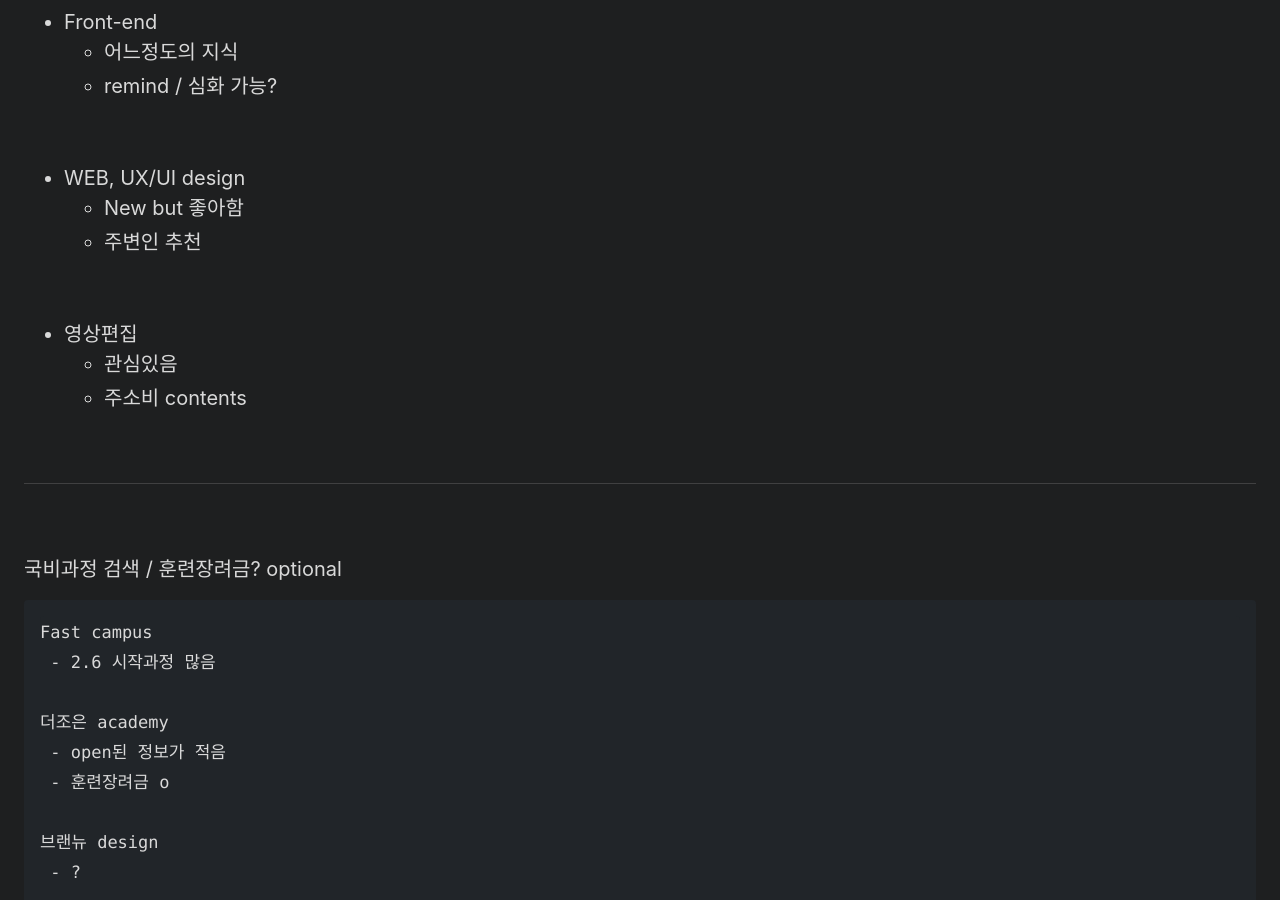
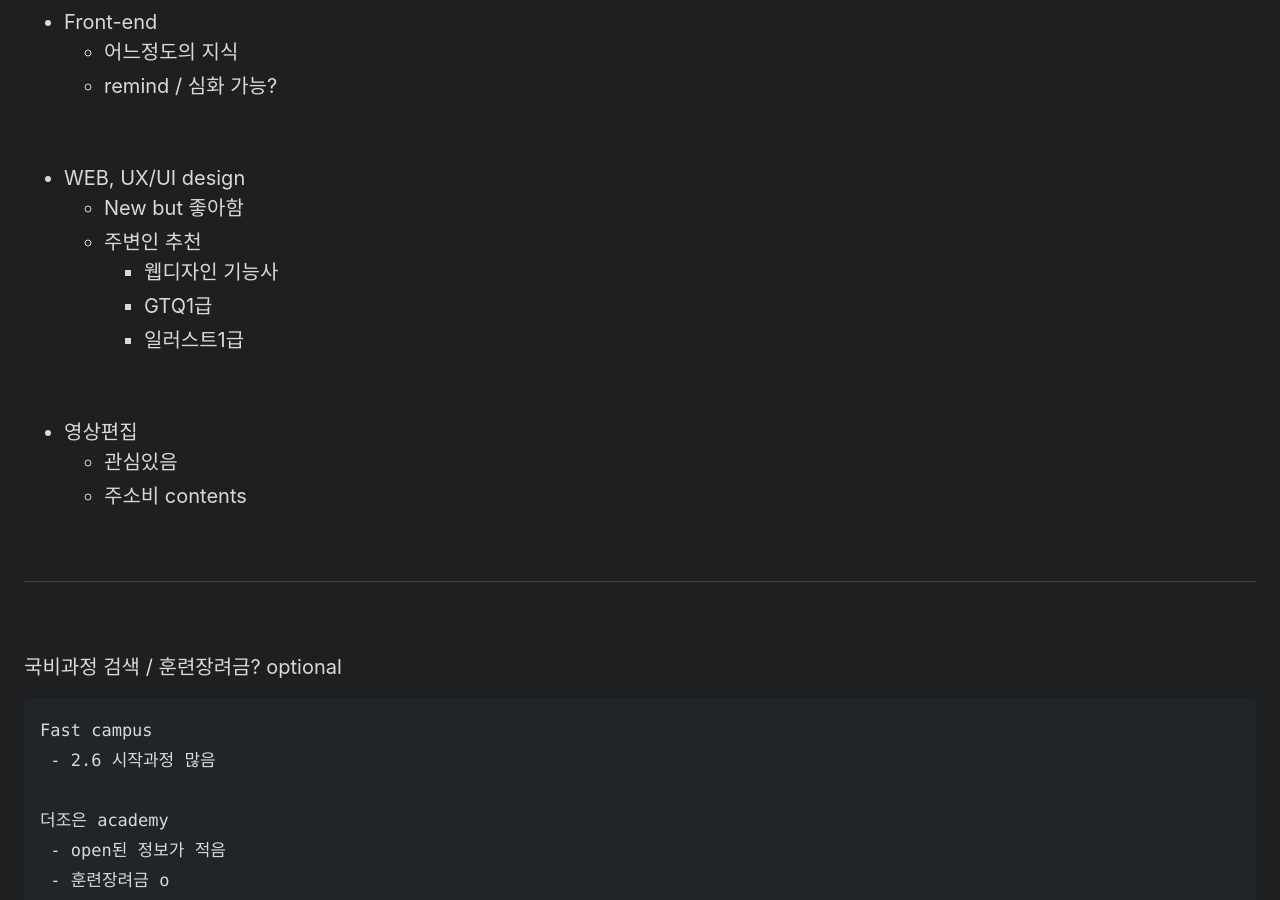
Before and after one commit to Dev-Dotoli/dev-dotoli.github.com, a Jekyll site: the page built from _posts/2023-02-05-Re.md, in a window 1280 px wide and 900 px high, scrolled down 711 px. Built offline with Jekyll 4.4.1, drawn with Linux system fonts in a browser that asks for light colours.

```diff
--- a/_posts/2023-02-05-Re.md
+++ b/_posts/2023-02-05-Re.md
@@ -30,6 +30,9 @@ title: Re
 - WEB, UX/UI design
   - New but 좋아함
   - 주변인 추천
+    - 웹디자인 기능사
+    - GTQ1급
+    - 일러스트1급
 
 <br>
 
```
Also changed, not shown: other parts of _posts/2023-02-05-Re.md (+2 -0 lines).
